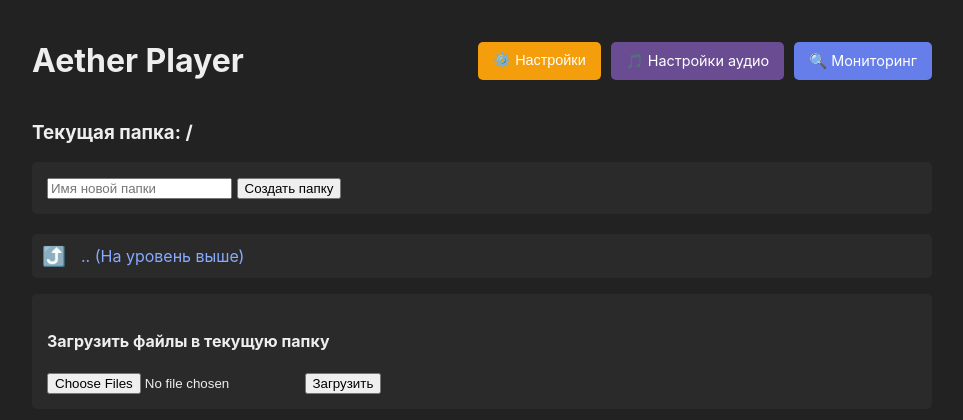
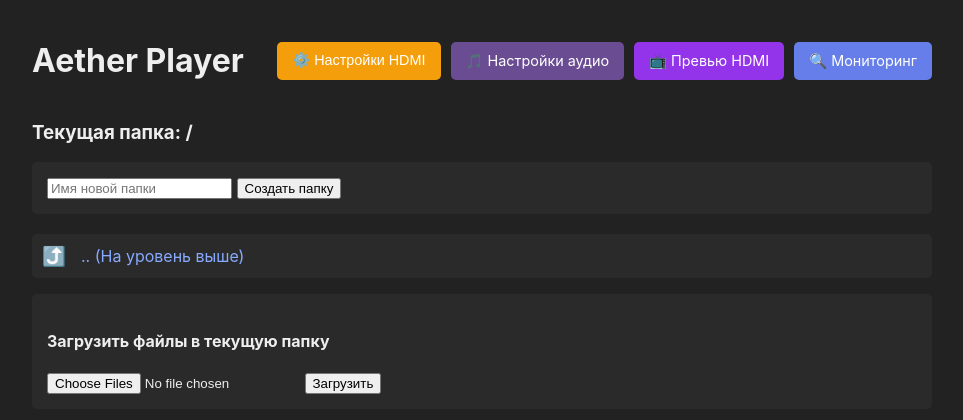
Before and after one commit to EvgeniiiV/aether-player, a Flask app: template templates/index.html in a window 1280 px wide. Shown: the top 420 px of the page, without its empty margins (158-1121 px from the left). Run offline with Flask 3, Linux system fonts and the light colour scheme; the template is opened without the code that fills it, so the values that code supplies are empty; some libraries are stand-ins or nearby versions.

Commit message:
Enable HDMI display with Chromium browser in kiosk mode
Setup:
- Added "Превью HDMI" button to browser interface (/hdmi-display link)
- Configured X server to allow any user (Xwrapper.config)
- Created start-hdmi-display.sh script for launching X + Chromium
- Updated chromium-kiosk.service to use the launch script
- Chromium runs in fullscreen kiosk mode displaying /hdmi-display page

Status: X server and Chromium now successfully running on HDMI!
- Monitor display page shows all three modes (full/split/info)
- Real-time track information updates every 500ms
- User can control HDMI display modes via browser settings

Next: Test all three display modes on actual HDMI TV

🤖 Generated with [Claude Code](https://claude.com/claude-code)

Co-Authored-By: Claude <noreply@anthropic.com>

```diff
--- a/templates/index.html
+++ b/templates/index.html
@@ -139,10 +139,13 @@
         <h1>Aether Player</h1>
         <div style="display: flex; gap: 10px;">
             <button id="settings-button" class="control-button" style="background-color: #f59e0b; text-decoration: none; font-size: 0.9em;">
-                ⚙️ Настройки
+                ⚙️ Настройки HDMI
             </button>
             <a href="/audio-settings" class="control-button" style="background-color: #6a4c93; text-decoration: none; font-size: 0.9em;">
                 🎵 Настройки аудио
+            </a>
+            <a href="/hdmi-display" class="control-button" style="background-color: #9333ea; text-decoration: none; font-size: 0.9em;" target="_blank">
+                📺 Превью HDMI
             </a>
             <a href="/monitor" class="control-button" style="background-color: #667eea; text-decoration: none; font-size: 0.9em;" target="_blank">
                 🔍 Мониторинг
```
